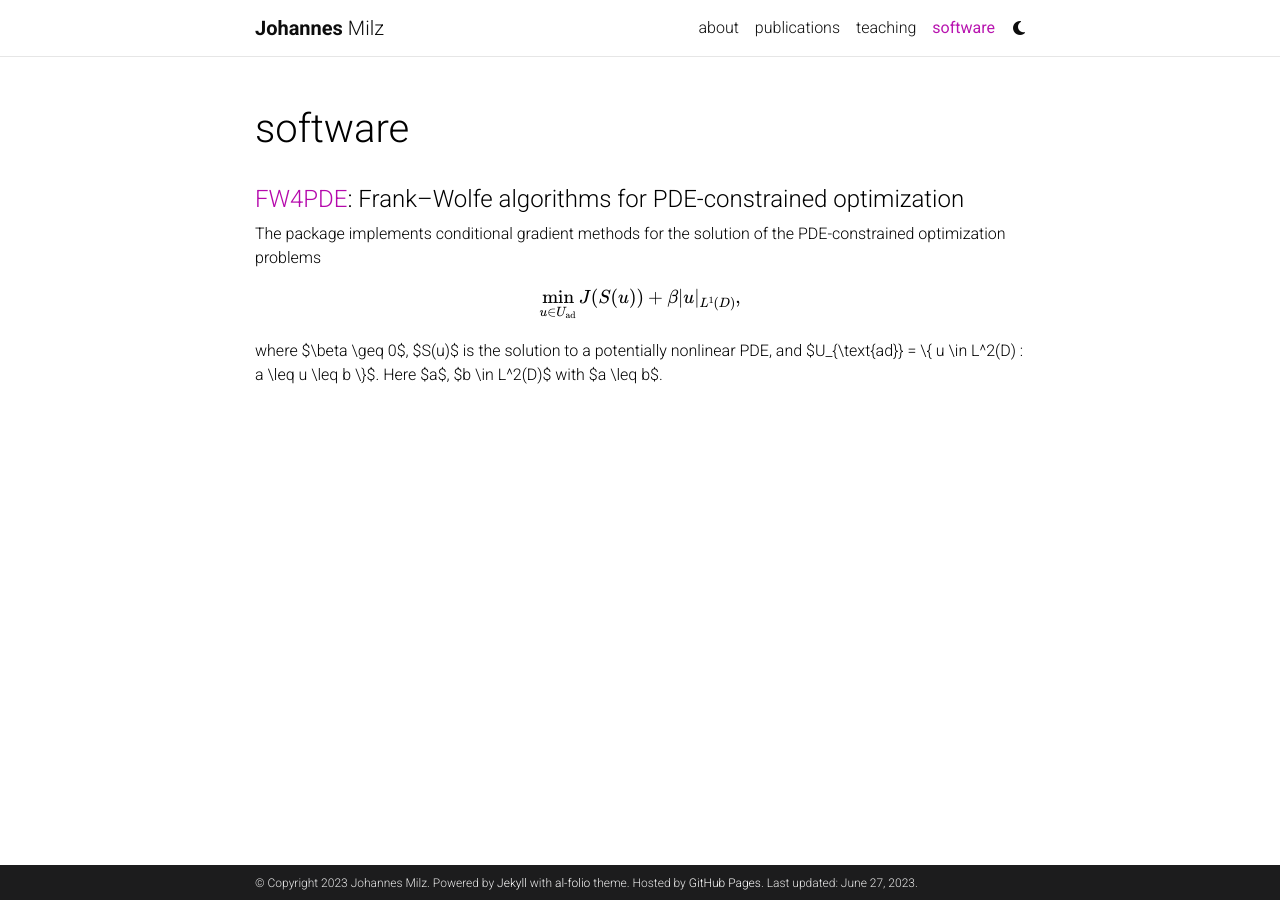
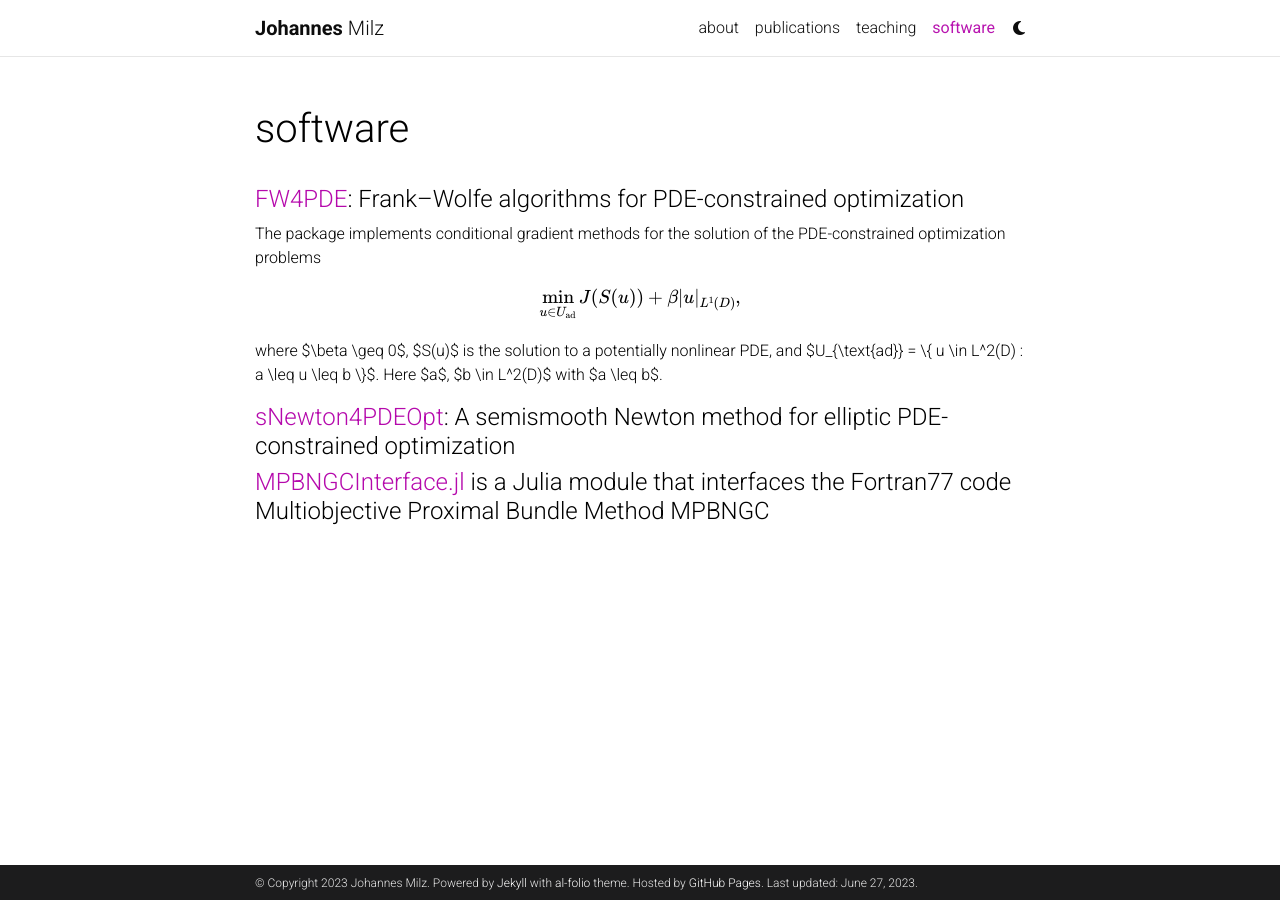
Before and after one commit to milzj/milzj.github.io, a Jekyll site: the page built from _pages/software.md, in a window 1280 px wide. Built offline with Jekyll 4.4.1, drawn with Linux system fonts in a browser that asks for light colours; comment, search, counter and statistics services are not loaded; a style sheet for code colours, icons or effects is not loaded.

Commit message:
Update software.md

```diff
--- a/_pages/software.md
+++ b/_pages/software.md
@@ -19,3 +19,7 @@ $$
 where $\beta \geq 0$, $S(u)$ is the solution to a potentially nonlinear PDE, and
 $U_{\text{ad}} = \\{ u \in L^2(D) : a \leq u \leq b \\}$. Here $a$, $b \in L^2(D)$
 with $a \leq b$.
+
+#### [sNewton4PDEOpt](https://github.com/milzj/sNewton4PDEOpt): A semismooth Newton method for elliptic PDE-constrained optimization
+
+#### [MPBNGCInterface.jl](https://github.com/milzj/MPBNGCInterface.jl) is a Julia module that interfaces the Fortran77 code Multiobjective Proximal Bundle Method MPBNGC
```
